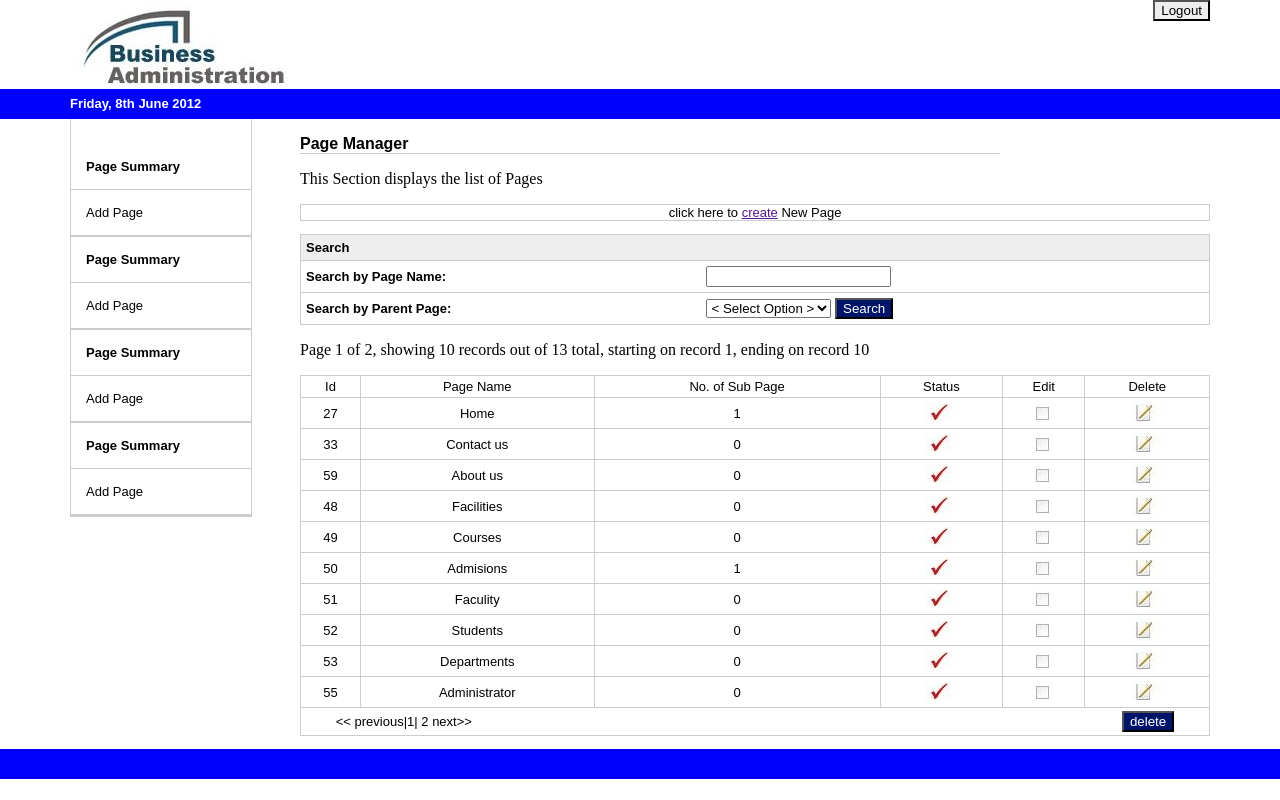
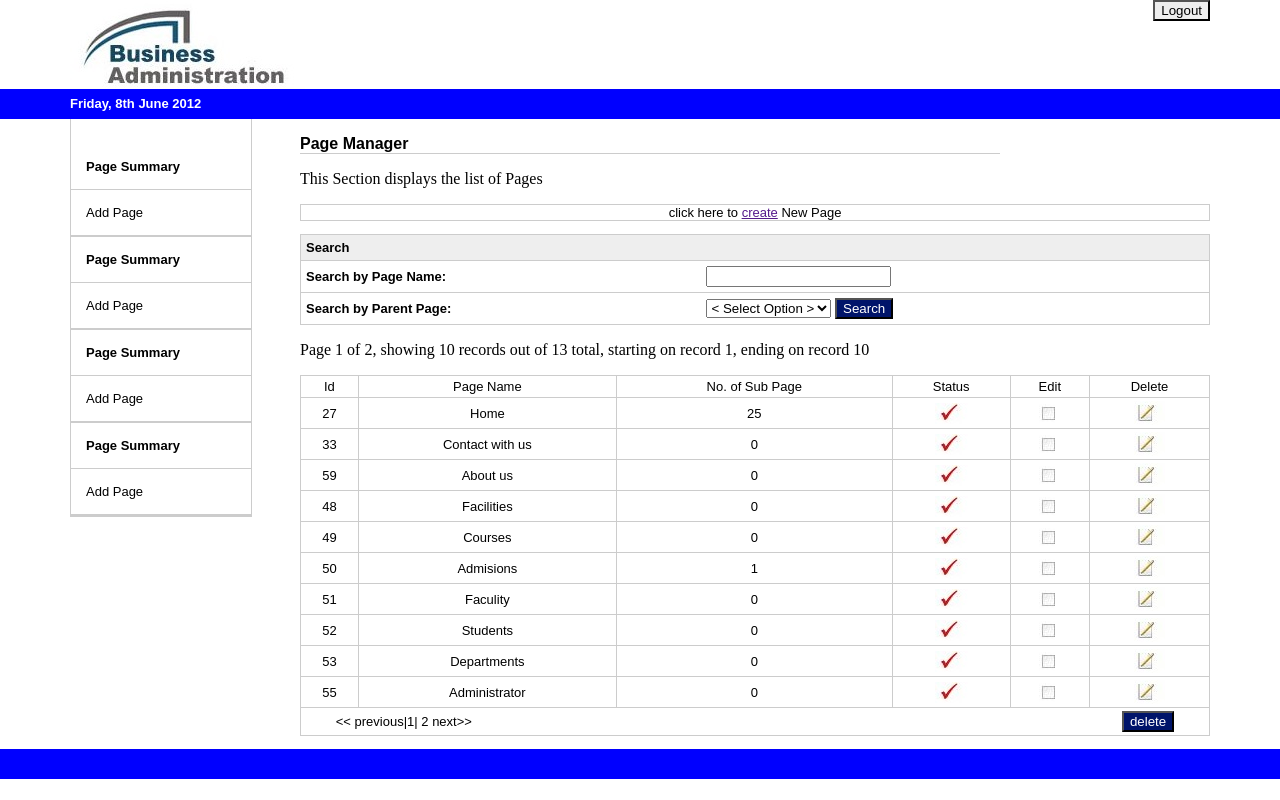
Before and after one commit to ravinder321/Business-Panel, a plain HTML site: page index.html in a window 1280 px wide. Drawn offline with Linux system fonts and the light colour scheme.

Commit message:
Update index.html
change table data for ......

```diff
--- a/index.html
+++ b/index.html
@@ -60,14 +60,14 @@
 			<tr>
 				<td>27</td>
 				<td>Home</td>
-				<td>1</td>
+				<td>25</td>
 				<td><img src="images/pht2.jpg" /></td>
 				<td><img src="images/pht3.jpg" /></td>
 				<td><img src="images/pht1.jpg" /></td>
 			</tr>
 			<tr>
 				<td>33</td>
-				<td>Contact us</td>
+				<td>Contact with us</td>
 				<td>0</td>
 				<td><img src="images/pht2.jpg" /></td>
 				<td><img src="images/pht3.jpg" /></td>
```
